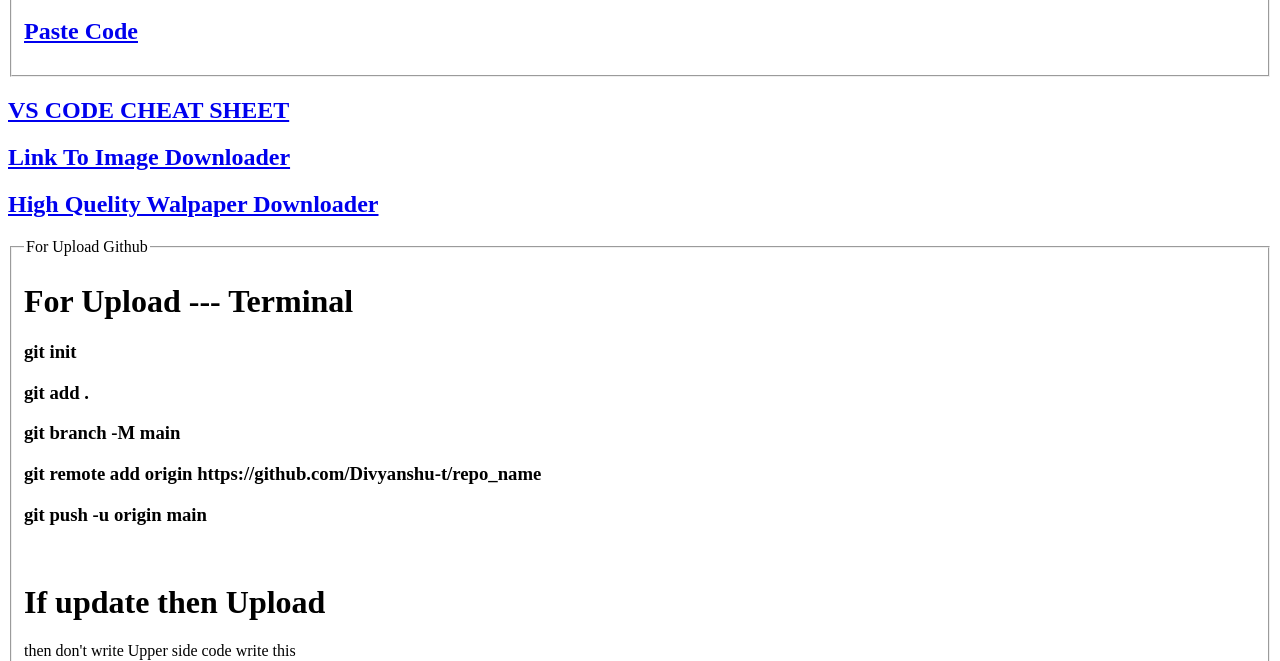
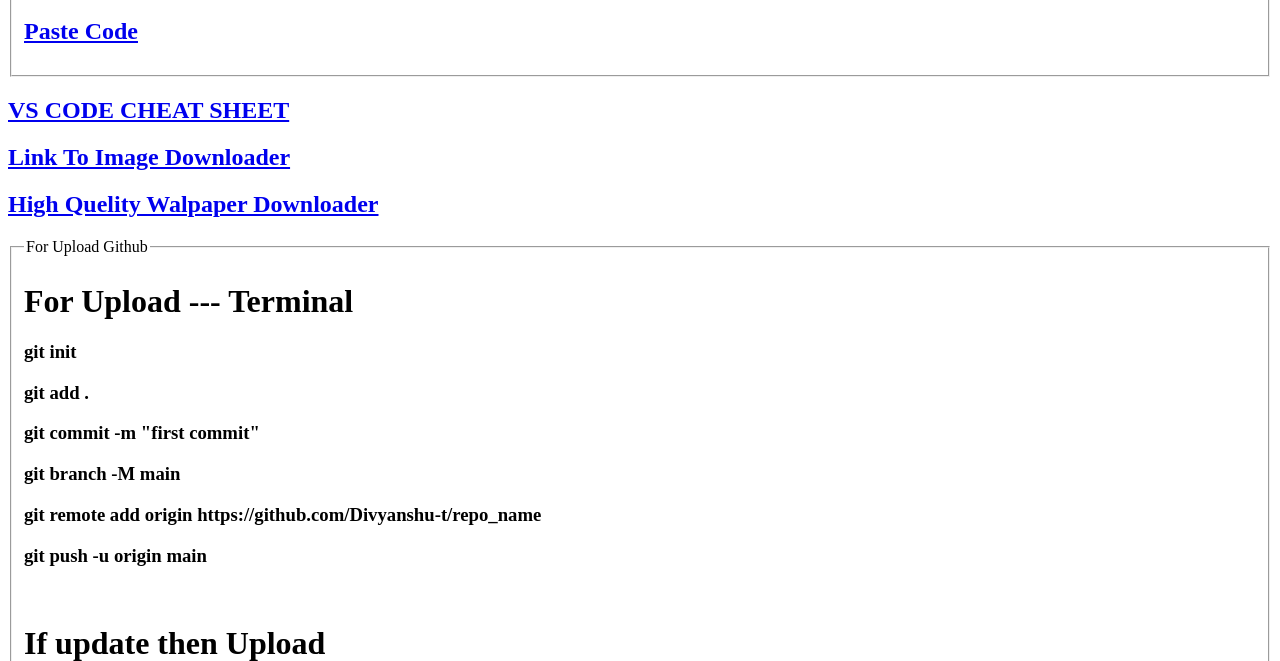
Before and after one commit to Divyanshu-t/ALL_LINKS, a plain HTML site: page index.html in a window 1280 px wide. Shown: the part 439-1100 px from the top of the page. Drawn offline with Linux system fonts and the light colour scheme.

Commit message:
first commit

```diff
--- a/index.html
+++ b/index.html
@@ -43,6 +43,7 @@
         <h1>For Upload --- Terminal</h1>
         <h3>git init </h3>
         <h3>git add .</h3>
+        <h3>git commit -m "first commit"</h3>
         <h3>git branch -M main</h3>
         <h3>git remote add origin https://github.com/Divyanshu-t/repo_name </h3>
         <h3>git push -u origin main</h3>
```
